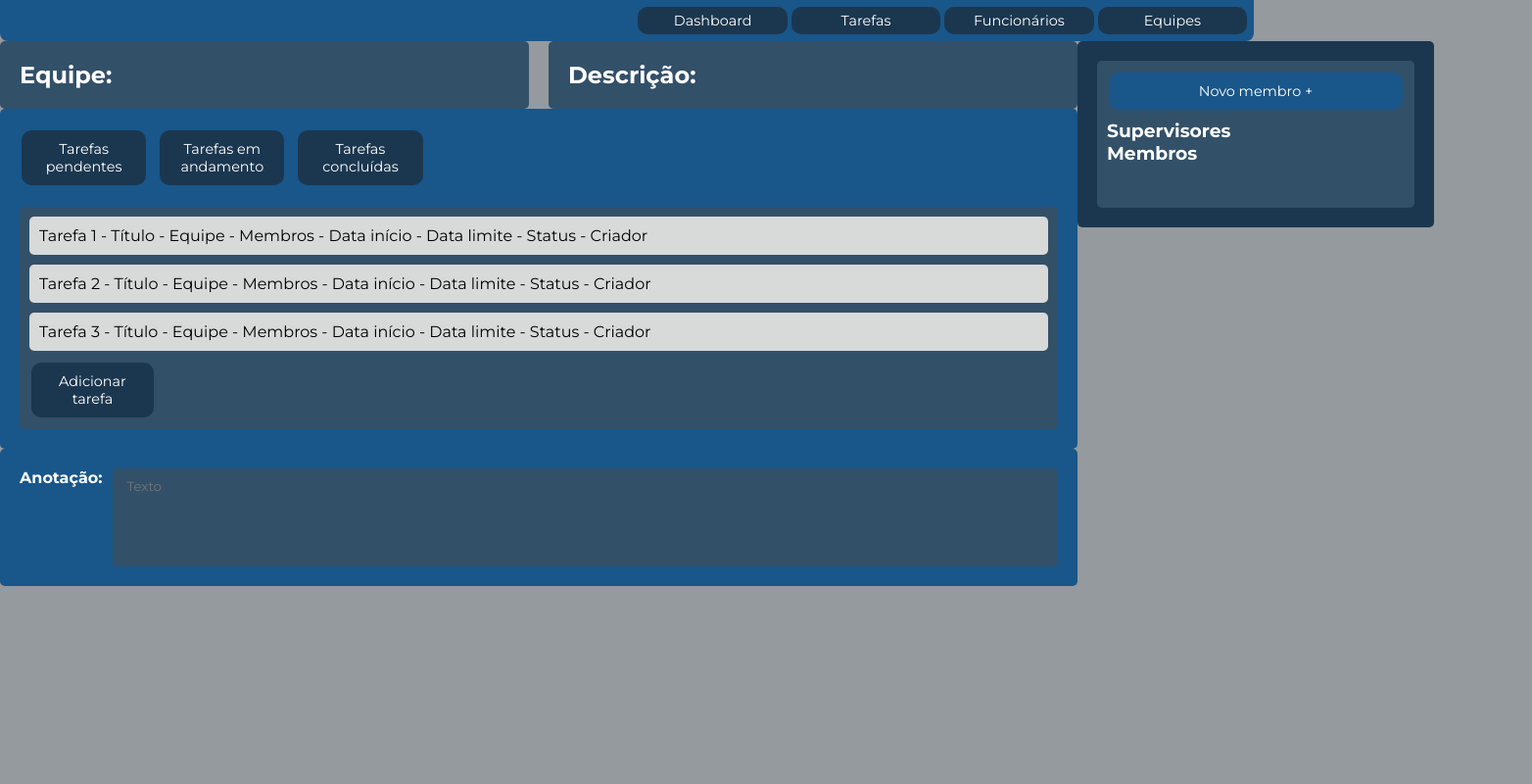
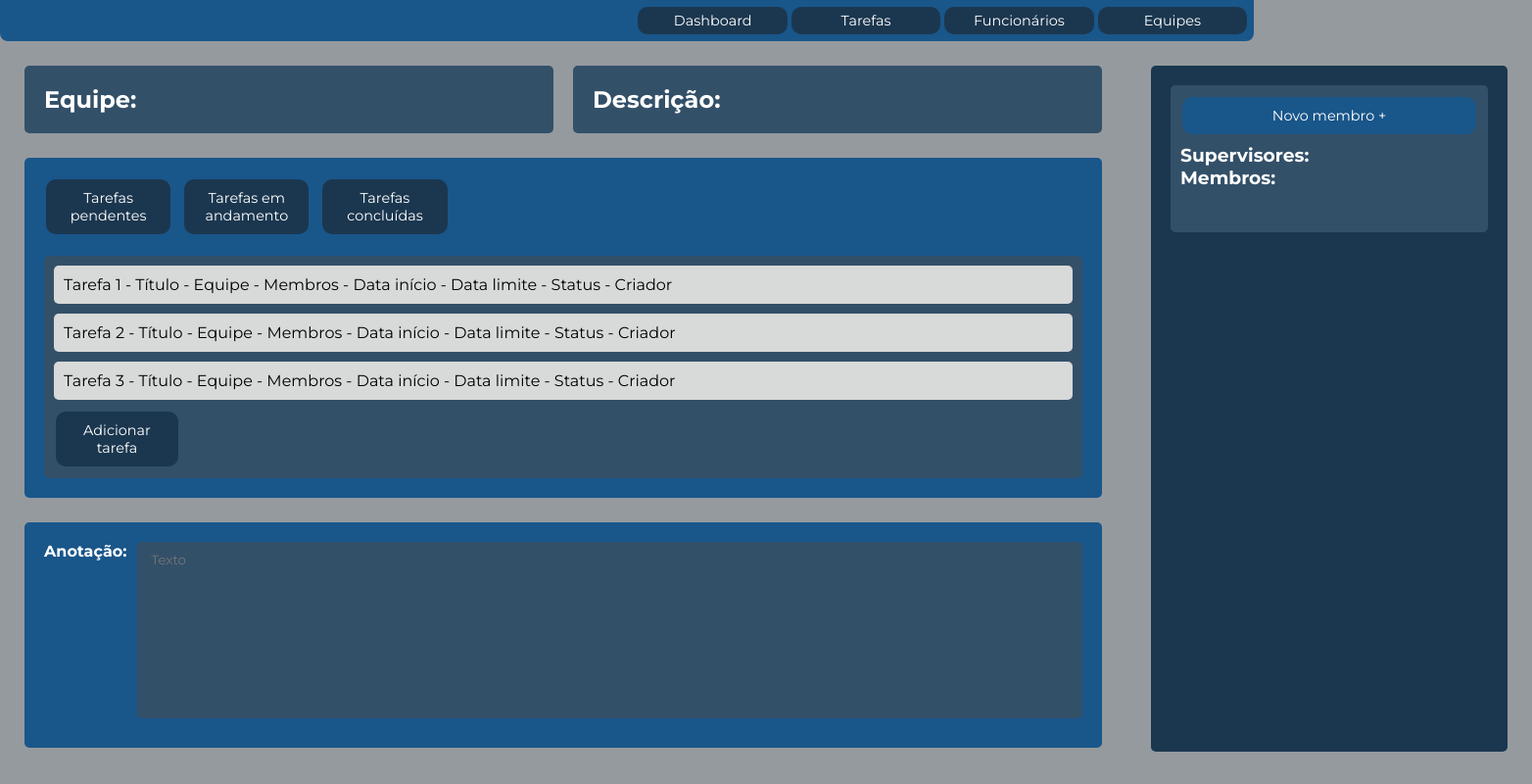
Before and after one commit to PAFONTINHAS/WEB1_Trabalho_final, a website: page client_side/manageTeam.html in a window 1280 px wide. Shown: the whole page at 98% size, 1564 px wide, since content can reach past the window. Drawn offline with Linux system fonts and the light colour scheme; no server answers.

Commit message:
atualização

```diff
--- a/client_side/css/manageTeam.css
+++ b/client_side/css/manageTeam.css
@@ -108,6 +108,7 @@ button{
   .team-section {
     display: flex;
     gap: 20px;
+    margin: 25px;
   }
 
   .box {
@@ -125,6 +126,7 @@ button{
     padding: 20px;
     border-radius: 5px;
     width: 1100px;;
+    margin: 25px;
   }
 
   .tabs {
@@ -173,6 +175,8 @@ button{
     background-color: #1b374f;
     padding: 20px;
     border-radius: 5px;
+    height: 700px;
+    margin: 25px;
   }
 
   .members-box {
@@ -200,11 +204,13 @@ button{
     border-radius: 5px;
     display: flex;
     gap: 10px;
+    margin: 25px;
+    height: 230px;
   }
 
   textarea {
     width: 100%;
-    height: 100px;
+    height: 180px;
     background-color: #335069;
     color: #ffffff;
     border: none;
--- a/client_side/manageTeam.html
+++ b/client_side/manageTeam.html
@@ -62,10 +62,10 @@
           <button class="add-member" id="open-modal-btn">Novo membro +</button>
           <div id="modal-container"></div>
           <div>
-            <h3>Supervisores</h3>
+            <h3>Supervisores:</h3>
           </div>
           <div>
-            <h3>Membros</h3>
+            <h3>Membros:</h3>
           </div>
         </div>
       </section>
```
